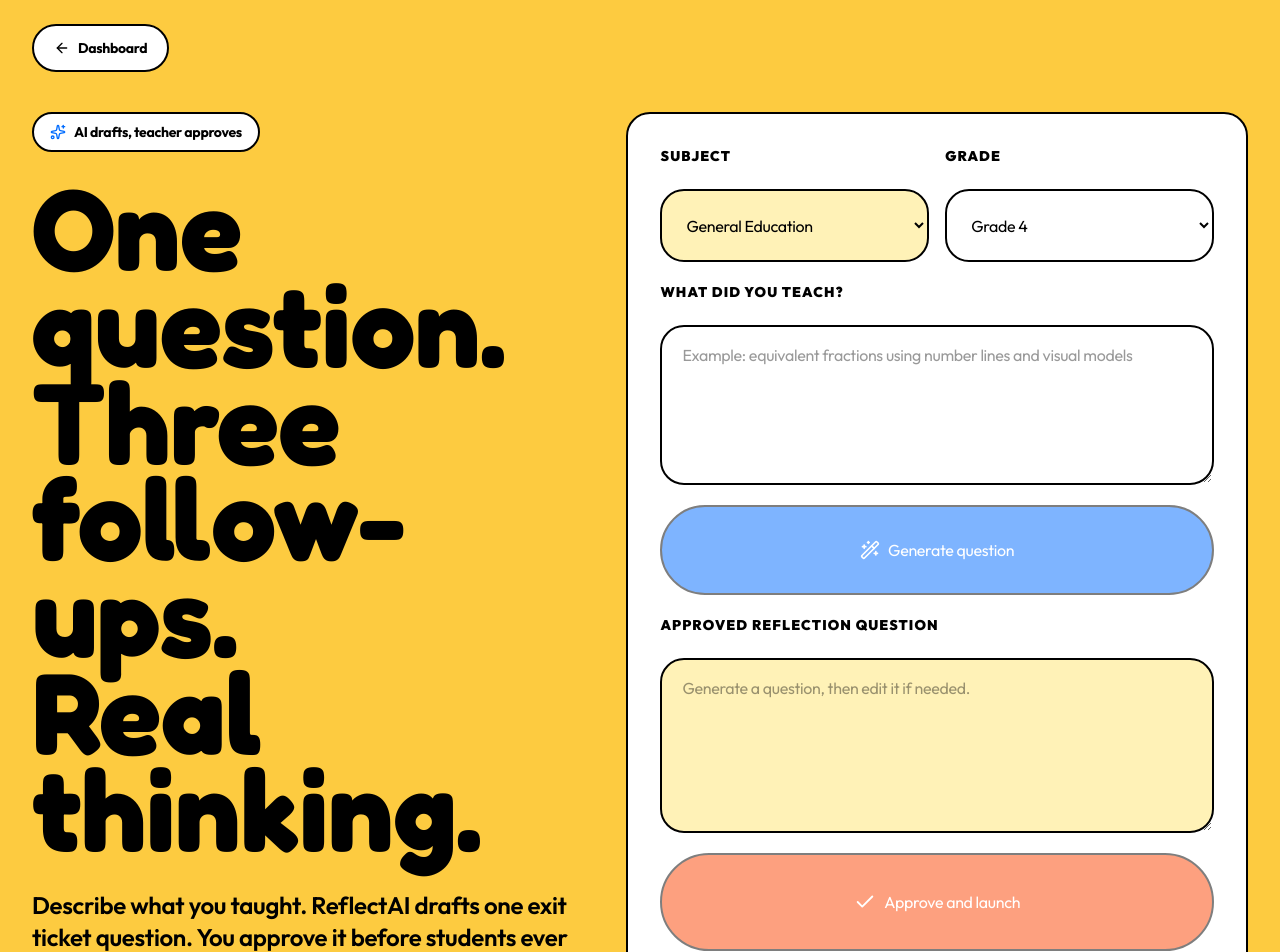
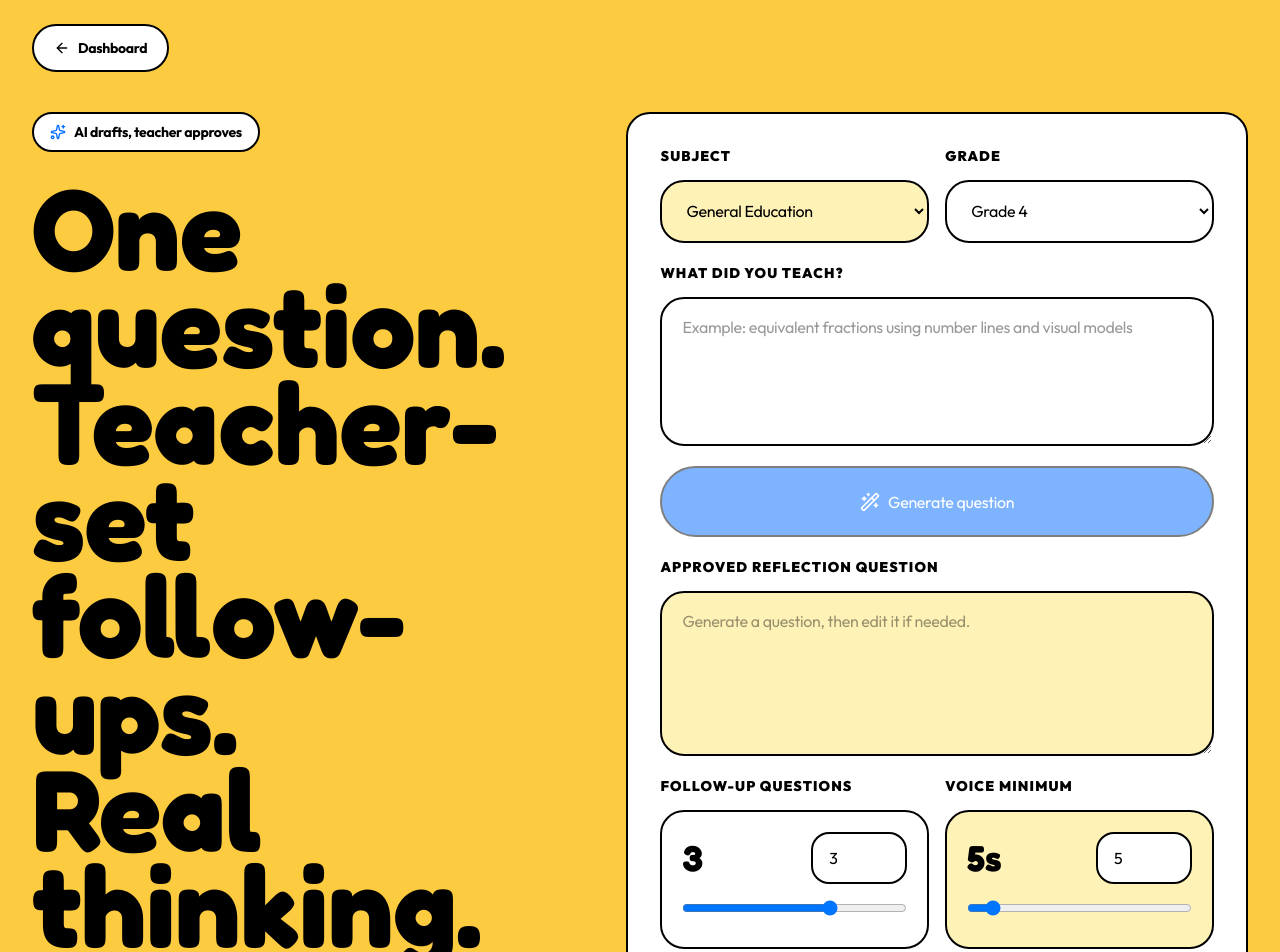
Before and after one commit to mrdavola/the-reflection-app, a Next.js app: page /teacher/exit-ticket/new in a window 1280 px wide. Shown: the top 952 px of the page. Built offline with nearby package versions, Linux system fonts and the light colour scheme.

Commit message:
Add teacher controls for reflection depth

```diff
--- a/src/app/api/sessions/route.ts
+++ b/src/app/api/sessions/route.ts
@@ -11,6 +11,11 @@
   exitTicketQuestion: z.string().optional(),
   exitTicketContext: z.string().optional(),
   exitTicketMaxTurns: z.number().int().min(2).max(5).optional(),
+  config: z
+    .object({
+      voiceMinimumSeconds: z.number().int().min(0).max(60).optional(),
+    })
+    .optional(),
   stimulus: z
     .object({
       kind: z.enum(["image", "text", "link", "none"]),
--- a/src/app/api/student/sessions/[sessionId]/route.ts
+++ b/src/app/api/student/sessions/[sessionId]/route.ts
@@ -35,6 +35,7 @@
         routineId: session.routineId,
         title: session.title,
         learningTarget: session.learningTarget,
+        config: session.config,
         stimulus: session.stimulus,
         exitTicketQuestion: session.exitTicketQuestion,
         exitTicketMaxTurns: session.exitTicketMaxTurns,
--- a/src/app/student/session/[sessionId]/student-routine.tsx
+++ b/src/app/student/session/[sessionId]/student-routine.tsx
@@ -15,6 +15,7 @@
     | "routineId"
     | "title"
     | "learningTarget"
+    | "config"
     | "stimulus"
     | "exitTicketQuestion"
     | "exitTicketMaxTurns"
@@ -73,6 +74,8 @@
   const chunks = useRef<Blob[]>([]);
   const timer = useRef<number | null>(null);
   const step = SEE_THINK_WONDER_ROUTINE.steps[stepIndex];
+  const voiceMinimumSeconds =
+    studentSession?.session.config.voiceMinimumSeconds ?? 5;
 
   useEffect(() => {
     fetch(
@@ -301,7 +304,7 @@
             <div className="mt-8 rounded-[24px] border-2 border-black bg-[#fff2b7] p-6 text-center">
               <button
                 onClick={recording ? stopAndSubmitAudio : startRecording}
-                disabled={submitting || (recording && seconds < 15)}
+                disabled={submitting || (recording && seconds < voiceMinimumSeconds)}
                 className={`focus-ring mx-auto grid size-40 place-items-center rounded-full border-2 border-black text-white transition hover:-translate-y-0.5 ${
                   recording ? "bg-[#fd4401]" : "bg-[#006cff]"
                 } disabled:opacity-50`}
@@ -311,10 +314,12 @@
               <p className="display-type mt-5 text-5xl font-bold">{seconds}s</p>
               <p className="mt-2 text-lg font-bold">
                 {recording
-                  ? seconds < 15
-                    ? "Keep going for at least 15 seconds."
+                  ? seconds < voiceMinimumSeconds
+                    ? `Keep going for at least ${voiceMinimumSeconds} seconds.`
                     : "You can stop when your thought feels complete."
-                  : "Tap the microphone and speak your thinking."}
+                  : voiceMinimumSeconds > 0
+                    ? `Tap the microphone and speak for at least ${voiceMinimumSeconds} seconds.`
+                    : "Tap the microphone and speak your thinking."}
               </p>
               {voiceTranscript ? (
                 <div className="mt-5 rounded-[20px] border-2 border-black bg-white p-4 text-left">
--- a/src/app/teacher/exit-ticket/new/page.tsx
+++ b/src/app/teacher/exit-ticket/new/page.tsx
@@ -17,6 +17,8 @@
   const [selectedGrade, setSelectedGrade] = useState("Grade 4");
   const [customGrade, setCustomGrade] = useState("");
   const [lessonContext, setLessonContext] = useState("");
+  const [voiceMinimumSeconds, setVoiceMinimumSeconds] = useState(5);
+  const [followUpCount, setFollowUpCount] = useState(3);
   const [question, setQuestion] = useState("");
   const [rationale, setRationale] = useState("");
   const [loadingDraft, setLoadingDraft] = useState(false);
@@ -62,7 +64,10 @@
         gradeBand,
         exitTicketQuestion: question,
         exitTicketContext: `${gradeBand} ${subject}: ${lessonContext}`,
-        exitTicketMaxTurns: 4,
+        exitTicketMaxTurns: followUpCount + 1,
+        config: {
+          voiceMinimumSeconds,
+        },
       }),
     });
     const data = await response.json();
@@ -96,7 +101,7 @@
             <h1 className="display-type max-w-3xl text-[4.8rem] font-bold leading-[0.84] md:text-[7.2rem]">
               One question.
               <br />
-              Three follow-ups.
+              Teacher-set follow-ups.
               <br />
               Real thinking.
             </h1>
@@ -224,6 +229,78 @@
               />
             </label>
 
+            <div className="grid gap-4 md:grid-cols-2">
+              <label className="grid gap-2">
+                <span className="text-sm font-black uppercase tracking-[0.08em]">
+                  Follow-up questions
+                </span>
+                <div className="rounded-[24px] border-2 border-black bg-white p-5">
+                  <div className="flex items-center justify-between gap-4">
+                    <span className="display-type text-4xl font-bold">
+                      {followUpCount}
+                    </span>
+                    <input
+                      type="number"
+                      min={1}
+                      max={4}
+                      value={followUpCount}
+                      onChange={(event) =>
+                        setFollowUpCount(
+                          Math.min(4, Math.max(1, Number(event.target.value))),
+                        )
+                      }
+                      className="focus-ring w-24 rounded-[18px] border-2 border-black bg-white px-4 py-3 text-xl font-black"
+                    />
+                  </div>
+                  <input
+                    type="range"
+                    min={1}
+                    max={4}
+                    step={1}
+                    value={followUpCount}
+                    onChange={(event) => setFollowUpCount(Number(event.target.value))}
+                    className="mt-4 w-full"
+                  />
+                </div>
+              </label>
+
+              <label className="grid gap-2">
+                <span className="text-sm font-black uppercase tracking-[0.08em]">
+                  Voice minimum
+                </span>
+                <div className="rounded-[24px] border-2 border-black bg-[#fff2b7] p-5">
+                  <div className="flex items-center justify-between gap-4">
+                    <span className="display-type text-4xl font-bold">
+                      {voiceMinimumSeconds}s
+                    </span>
+                    <input
+                      type="number"
+                      min={0}
+                      max={60}
+                      value={voiceMinimumSeconds}
+                      onChange={(event) =>
+                        setVoiceMinimumSeconds(
+                          Math.min(60, Math.max(0, Number(event.target.value))),
+                        )
+                      }
+                      className="focus-ring w-24 rounded-[18px] border-2 border-black bg-white px-4 py-3 text-xl font-black"
+                    />
+                  </div>
+                  <input
+                    type="range"
+                    min={0}
+                    max={60}
+                    step={5}
+                    value={voiceMinimumSeconds}
+                    onChange={(event) =>
+                      setVoiceMinimumSeconds(Number(event.target.value))
+                    }
+                    className="mt-4 w-full"
+                  />
+                </div>
+              </label>
+            </div>
+
             {rationale ? (
               <div className="rounded-[24px] border-2 border-black bg-[#04c6c5] p-5">
                 <p className="text-sm font-black uppercase tracking-[0.08em]">
--- a/src/app/teacher/new/page.tsx
+++ b/src/app/teacher/new/page.tsx
@@ -13,6 +13,7 @@
   const [stimulusImage, setStimulusImage] = useState("");
   const [imagePrompt, setImagePrompt] = useState("");
   const [imageMode, setImageMode] = useState<"generate" | "upload" | "text">("generate");
+  const [voiceMinimumSeconds, setVoiceMinimumSeconds] = useState(5);
   const [generatingImage, setGeneratingImage] = useState(false);
   const [imageError, setImageError] = useState("");
   const [submitting, setSubmitting] = useState(false);
@@ -31,6 +32,9 @@
         title,
         learningTarget,
         stimulus: stimulusPayload,
+        config: {
+          voiceMinimumSeconds,
+        },
       }),
     });
     const data = await response.json();
@@ -245,6 +249,39 @@
                 </div>
               ) : null}
             </div>
+            <label className="grid gap-2">
+              <span className="text-sm font-black uppercase tracking-[0.08em]">
+                Voice minimum
+              </span>
+              <div className="rounded-[24px] border-2 border-black bg-[#fff2b7] p-5">
+                <div className="flex items-center justify-between gap-4">
+                  <span className="display-type text-4xl font-bold">
+                    {voiceMinimumSeconds}s
+                  </span>
+                  <input
+                    type="number"
+                    min={0}
+                    max={60}
+                    value={voiceMinimumSeconds}
+                    onChange={(event) =>
+                      setVoiceMinimumSeconds(Number(event.target.value))
+                    }
+                    className="focus-ring w-28 rounded-[18px] border-2 border-black bg-white px-4 py-3 text-xl font-black"
+                  />
+                </div>
+                <input
+                  type="range"
+                  min={0}
+                  max={60}
+                  step={5}
+                  value={voiceMinimumSeconds}
+                  onChange={(event) =>
+                    setVoiceMinimumSeconds(Number(event.target.value))
+                  }
+                  className="mt-4 w-full"
+                />
+              </div>
+            </label>
           </div>
           <aside className="flex flex-col justify-between rounded-[24px] border-2 border-black bg-[#006cff] p-6 text-white">
             <div>
@@ -252,7 +289,7 @@
                 Built for today’s class.
               </p>
               <p className="mt-5 text-lg font-semibold leading-7">
-                Voice-first, text-ready, 15 second minimum, adaptive follow-ups,
+                Voice-first, text-ready, teacher-set voice minimum, adaptive follow-ups,
                 and a thinking snapshot for every student.
               </p>
             </div>
--- a/src/lib/ai/service.ts
+++ b/src/lib/ai/service.ts
@@ -299,7 +299,7 @@
         apiKey: geminiApiKey,
         model: GEMINI_ANALYSIS_MODEL,
         system:
-          "You analyze one student reflection turn for a grades 3-5 teacher. Always quote the student's exact words, rate depth from 1 surface to 4 transfer, and generate one specific follow-up unless this is the final turn.",
+          "You analyze one student reflection turn for a K-12 teacher. Always quote the student's exact words, rate depth from 1 surface to 4 transfer, and generate one specific follow-up unless this is the final turn. The follow-up must thoughtfully push the student to reflect on the teacher's topic, connect to the lesson context, and explain reasoning or evidence. It should feel like a warm teacher noticing the student's words, not a generic chatbot.",
         prompt: [
           `Exit ticket question: ${input.session.exitTicketQuestion}`,
           `Lesson context: ${input.session.exitTicketContext || input.session.learningTarget}`,
@@ -310,7 +310,7 @@
           "Use an integer rating from 1 to 4.",
           input.turnIndex >= input.maxTurns - 1
             ? "This is the final turn. Set followUpQuestion to null."
-            : "Write the next follow-up question. It must include a direct quote from the student's current response.",
+            : "Write the next follow-up question. It must include a direct quote from the student's current response and ask them to deepen, clarify, connect, or provide evidence about the teacher's topic.",
         ].join("\n\n"),
         schema: ExitTicketTurnGeminiSchema,
         parse: ExitTicketTurnAnalysisSchema.parse,
--- a/src/lib/routines.ts
+++ b/src/lib/routines.ts
@@ -2,7 +2,7 @@
 
 export const DEFAULT_SESSION_CONFIG: SessionConfig = {
   aiFollowupsEnabled: true,
-  voiceMinimumSeconds: 15,
+  voiceMinimumSeconds: 5,
   responseMode: "choice",
   showTranscription: true,
   studentResultsVisibility: "full",
--- a/src/lib/server/store.ts
+++ b/src/lib/server/store.ts
@@ -3,7 +3,7 @@
 import type { DashboardPayload, Participant, Reflection, Session, Stimulus } from "@/lib/models";
 import { DEFAULT_SESSION_CONFIG } from "@/lib/routines";
 import { buildThinkingMap } from "@/lib/thinking-map";
-import type { ReflectionStep, SafetyAlert } from "@/lib/types";
+import type { ReflectionStep, SafetyAlert, SessionConfig } from "@/lib/types";
 import { getBaseUrl } from "./env";
 import { getAdminDb } from "./firebase-admin";
 
@@ -15,6 +15,7 @@
   exitTicketQuestion?: string;
   exitTicketContext?: string;
   exitTicketMaxTurns?: number;
+  config?: Partial<SessionConfig>;
   stimulus?: Stimulus;
 };
 
@@ -68,7 +69,7 @@
     exitTicketContext: input.exitTicketContext?.trim(),
     exitTicketMaxTurns: input.exitTicketMaxTurns ?? 4,
     stimulus: input.stimulus ?? { kind: "none", value: "" },
-    config: DEFAULT_SESSION_CONFIG,
+    config: { ...DEFAULT_SESSION_CONFIG, ...input.config },
     joinCode,
     joinLink: `${getBaseUrl()}/join/${joinCode}`,
     status: "active",
```
Also changed, not shown: 2 other files (tests, documents, lock files or other folders).
